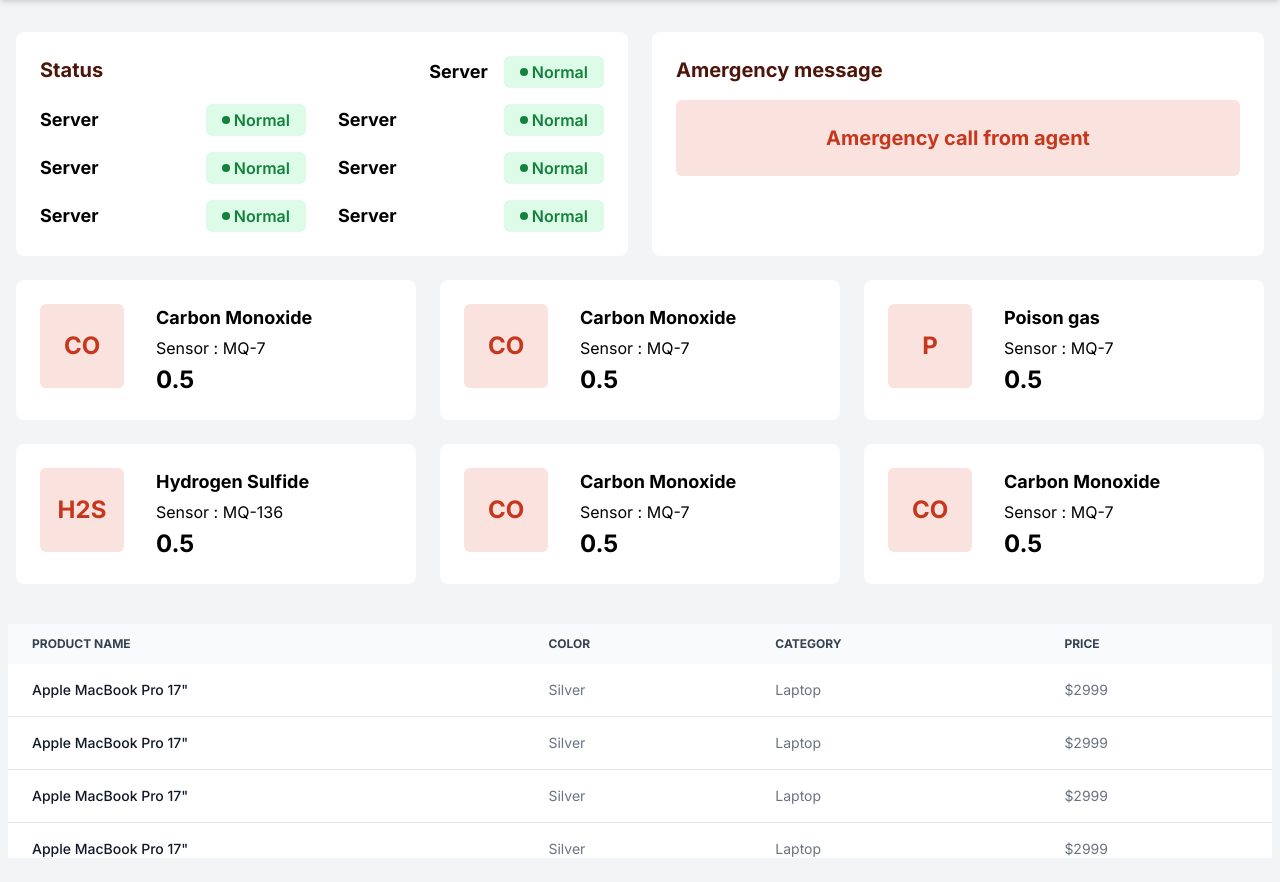
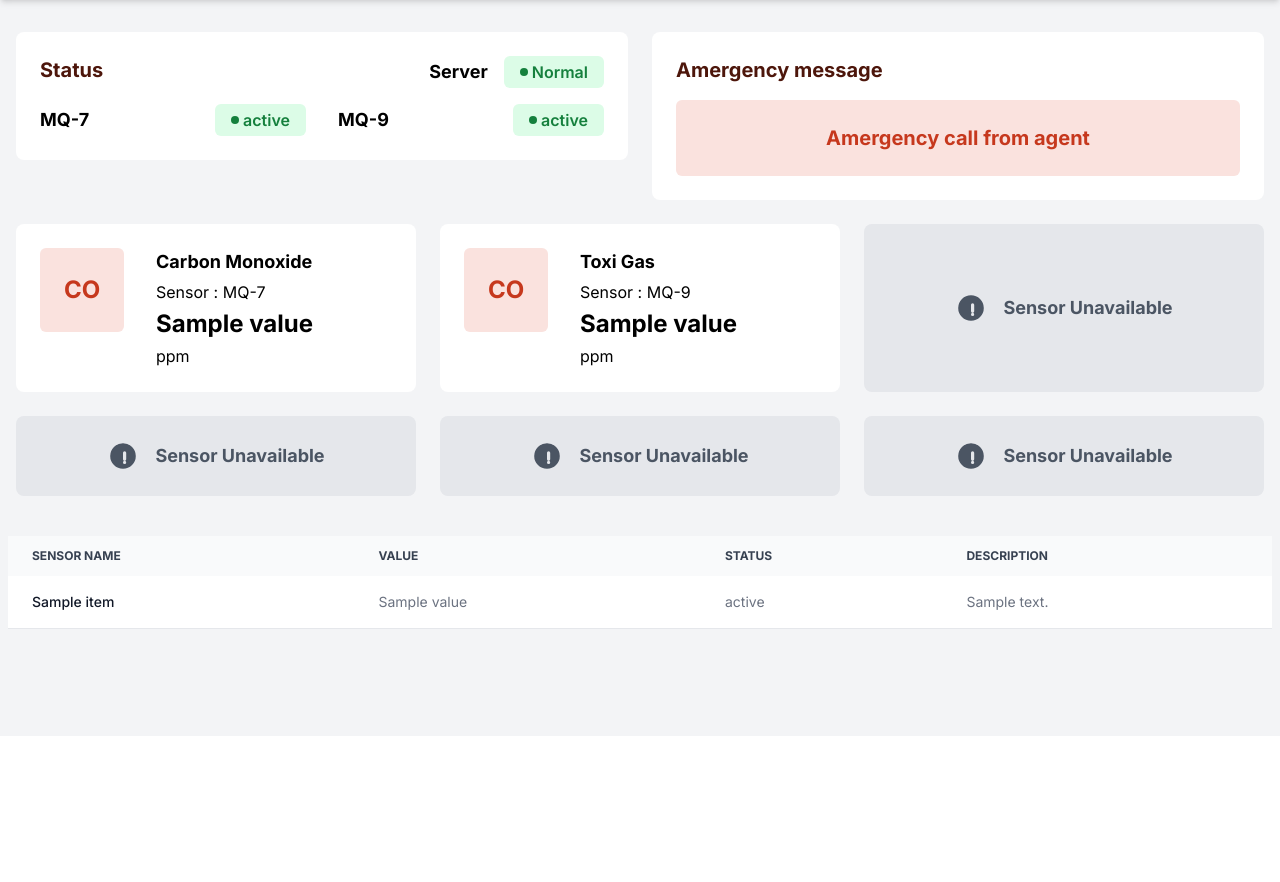
Before and after one commit to RiwRiwara/Firenitrix, a FastAPI app: template templates/index.html in a window 1280 px wide. Shown: the part 64-946 px from the top of the page. After the commit the page ends 693 px from the top, so only its background shows below. Run offline with FastAPI, Linux system fonts and the light colour scheme; the template is opened without the code that fills it: most values are stand-ins (such as "Sample title", 1, 10 or a date in 2020); parts of the project's set-up code (start-up, migrations or seed data) failed here and were passed over; some libraries are stand-ins or nearby versions.

```diff
--- a/main.py
+++ b/main.py
@@ -4,6 +4,8 @@ from fastapi.staticfiles import StaticFiles
 from fastapi.templating import Jinja2Templates
 from fastapi import Request
 from sensorApi import app as sensor_app
+from config.db import client
+
 
 app = FastAPI()
 app.mount("/static", StaticFiles(directory="static"), name="static")
@@ -11,7 +13,14 @@ templates = Jinja2Templates(directory="templates")
 
 @app.get("/", response_class=HTMLResponse)
 async def home(request: Request):
-    return templates.TemplateResponse("index.html", {"request": request})
+    allData = client['iot']['event'].find()
+    allData = list(allData)
+    lastSensorMq7 = client['iot']['event'].find({"sensor_name": "MQ7"}).sort([("created_at", -1)]).limit(1)
+    lastSensorMq7 = list(lastSensorMq7)[0]
+    lastSensorMq9 = client['iot']['event'].find({"sensor_name": "MQ9"}).sort([("created_at", -1)]).limit(1)
+    lastSensorMq9 = list(lastSensorMq9)[0]
+
+    return templates.TemplateResponse("index.html", {"request": request, "data": allData, "lastSensorMq7": lastSensorMq7, "lastSensorMq9": lastSensorMq9})
 
 # Mount the sensor API
 app.mount("/sensor", sensor_app)
--- a/sensorApi.py
+++ b/sensorApi.py
@@ -43,24 +43,8 @@ async def testDB():
     }
 
 
-@app.post("/event")
-async def create_event(event: Event):
-    db = client['iot']['event']
-    event_dict = {}
-    event_dict['sensor_name'] = event.sensor_name
-    event_dict['value'] = event.value
-    event_dict['status'] = event.status
-    event_dict['description'] = event.description
-    event_dict['created_at'] = datetime.now()
-    event_dict['updated_at'] = datetime.now()
-    result = db.insert_one(event_dict)
 
-    if result.inserted_id:
-        return {"message": "Event created successfully"}
-    else:
-        raise HTTPException(status_code=500, detail="Failed to create event")
-
-@app.get("/event/{sensor_name}/{status}/{value}/{description}/")
+@app.get("/event/{sensor_name}/{status}/{value}/{description}")
 async def get_event(sensor_name: str, status: str, value: float, description: str):
     db = client['iot']['event']
 
--- a/templates/index.html
+++ b/templates/index.html
@@ -16,6 +16,8 @@
             <h1 class="text-2xl font-bold text-primary-950">Firenitrix</h1>
         </div>
     </header>
+
+
 
     <section class="flex flex-col gap-2 my-4 p-2">
 
@@ -38,18 +40,30 @@
                     </div>
 
                     <div class="grid grid-cols-2 gap-y-4 gap-x-8">
-                        {% for item in range(6) %}
+
                         <div class="flex justify-between items-center ">
-                            <div class="text-lg font-bold">Server</div>
+                            <div class="text-lg font-bold">MQ-7</div>
                             <div
                                 class="flex flex-row items-center flex-nowarp gap-1  bg-green-100 px-4 py-1 rounded-md">
                                 <div class="w-2 h-2 bg-green-700 rounded-full"></div>
                                 <div class="font-semibold text-green-700">
-                                    Normal
+                                    {{lastSensorMq7.status }}
+
                                 </div>
                             </div>
                         </div>
-                        {% endfor %}
+                        <div class="flex justify-between items-center ">
+                            <div class="text-lg font-bold">MQ-9</div>
+                            <div
+                                class="flex flex-row items-center flex-nowarp gap-1  bg-green-100 px-4 py-1 rounded-md">
+                                <div class="w-2 h-2 bg-green-700 rounded-full"></div>
+                                <div class="font-semibold text-green-700">
+                                    {{lastSensorMq9.status }}
+
+                                </div>
+                            </div>
+                        </div>
+
                     </div>
 
                 </div>
@@ -69,7 +83,12 @@
                     <div class="flex flex-col gap-1">
                         <h2 class="text-lg font-bold">Carbon Monoxide</h2>
                         <h3>Sensor : MQ-7</h3>
-                        <h3 class="text-2xl font-bold">0.5</h3>
+                        <h3 class="text-2xl font-bold">
+                            {{lastSensorMq7.value }}
+                        </h3>
+                        <div>
+                            ppm
+                        </div>
                     </div>
                 </div>
 
@@ -79,54 +98,66 @@
                 <div class="bg-white p-6 rounded-lg flex flex-row flex-nowarp gap-y-4 gap-x-8">
                     <div class="bg-primary-200 text-primary-500 text-2xl font-bold rounded-md chemical-icon">CO</div>
                     <div class="flex flex-col gap-1">
-                        <h2 class="text-lg font-bold">Carbon Monoxide</h2>
-                        <h3>Sensor : MQ-7</h3>
-                        <h3 class="text-2xl font-bold">0.5</h3>
+                        <h2 class="text-lg font-bold">Toxi Gas</h2>
+                        <h3>Sensor : MQ-9</h3>
+                        <h3 class="text-2xl font-bold">
+                            {{lastSensorMq9.value}}
+                        </h3>
+                        <div>
+                            ppm
+                        </div>
                     </div>
                 </div>
 
             </div>
             <div class="col-span-2 p-2">
-                <div class="bg-white p-6 rounded-lg flex flex-row flex-nowarp gap-y-4 gap-x-8">
-                    <div class="bg-primary-200 text-primary-500 text-2xl font-bold rounded-md chemical-icon">P</div>
-                    <div class="flex flex-col gap-1">
-                        <h2 class="text-lg font-bold">Poison gas</h2>
-                        <h3>Sensor : MQ-7</h3>
-                        <h3 class="text-2xl font-bold">0.5</h3>
+                <div class="bg-gray-200 p-6 rounded-lg flex flex-row flex-nowarp justify-center items-center h-full">
+                    <div class="text-gray-600 mr-4">
+                        <svg xmlns="http://www.w3.org/2000/svg" class="h-8 w-8" viewBox="0 0 20 20" fill="currentColor">
+                            <path fill-rule="evenodd"
+                                d="M2 10a8 8 0 1116 0 8 8 0 01-16 0zm9-3a1 1 0 00-1 1v4a1 1 0 002 0V8a1 1 0 00-1-1zm0 6a1 1 0 100 2 1 1 0 000-2z"
+                                clip-rule="evenodd" />
+                        </svg>
                     </div>
+                    <h2 class="text-lg font-bold text-gray-600">Sensor Unavailable</h2>
                 </div>
 
             </div>
             <div class="col-span-2 p-2">
-                <div class="bg-white p-6 rounded-lg flex flex-row flex-nowarp gap-y-4 gap-x-8">
-                    <div class="bg-primary-200 text-primary-500 text-2xl font-bold rounded-md chemical-icon">H2S</div>
-                    <div class="flex flex-col gap-1">
-                        <h2 class="text-lg font-bold">Hydrogen Sulfide</h2>
-                        <h3>Sensor : MQ-136</h3>
-                        <h3 class="text-2xl font-bold">0.5</h3>
+                <div class="bg-gray-200 p-6 rounded-lg flex flex-row flex-nowarp justify-center items-center h-full">
+                    <div class="text-gray-600 mr-4">
+                        <svg xmlns="http://www.w3.org/2000/svg" class="h-8 w-8" viewBox="0 0 20 20" fill="currentColor">
+                            <path fill-rule="evenodd"
+                                d="M2 10a8 8 0 1116 0 8 8 0 01-16 0zm9-3a1 1 0 00-1 1v4a1 1 0 002 0V8a1 1 0 00-1-1zm0 6a1 1 0 100 2 1 1 0 000-2z"
+                                clip-rule="evenodd" />
+                        </svg>
                     </div>
+                    <h2 class="text-lg font-bold text-gray-600">Sensor Unavailable</h2>
+                </div>
+            </div>
+            <div class="col-span-2 p-2">
+                <div class="bg-gray-200 p-6 rounded-lg flex flex-row flex-nowarp justify-center items-center h-full">
+                    <div class="text-gray-600 mr-4">
+                        <svg xmlns="http://www.w3.org/2000/svg" class="h-8 w-8" viewBox="0 0 20 20" fill="currentColor">
+                            <path fill-rule="evenodd"
+                                d="M2 10a8 8 0 1116 0 8 8 0 01-16 0zm9-3a1 1 0 00-1 1v4a1 1 0 002 0V8a1 1 0 00-1-1zm0 6a1 1 0 100 2 1 1 0 000-2z"
+                                clip-rule="evenodd" />
+                        </svg>
+                    </div>
+                    <h2 class="text-lg font-bold text-gray-600">Sensor Unavailable</h2>
                 </div>
 
             </div>
             <div class="col-span-2 p-2">
-                <div class="bg-white p-6 rounded-lg flex flex-row flex-nowarp gap-y-4 gap-x-8">
-                    <div class="bg-primary-200 text-primary-500 text-2xl font-bold rounded-md chemical-icon">CO</div>
-                    <div class="flex flex-col gap-1">
-                        <h2 class="text-lg font-bold">Carbon Monoxide</h2>
-                        <h3>Sensor : MQ-7</h3>
-                        <h3 class="text-2xl font-bold">0.5</h3>
+                <div class="bg-gray-200 p-6 rounded-lg flex flex-row flex-nowarp justify-center items-center">
+                    <div class="text-gray-600 mr-4">
+                        <svg xmlns="http://www.w3.org/2000/svg" class="h-8 w-8" viewBox="0 0 20 20" fill="currentColor">
+                            <path fill-rule="evenodd"
+                                d="M2 10a8 8 0 1116 0 8 8 0 01-16 0zm9-3a1 1 0 00-1 1v4a1 1 0 002 0V8a1 1 0 00-1-1zm0 6a1 1 0 100 2 1 1 0 000-2z"
+                                clip-rule="evenodd" />
+                        </svg>
                     </div>
-                </div>
-
-            </div>
-            <div class="col-span-2 p-2">
-                <div class="bg-white p-6 rounded-lg flex flex-row flex-nowarp gap-y-4 gap-x-8">
-                    <div class="bg-primary-200 text-primary-500 text-2xl font-bold rounded-md chemical-icon">CO</div>
-                    <div class="flex flex-col gap-1">
-                        <h2 class="text-lg font-bold">Carbon Monoxide</h2>
-                        <h3>Sensor : MQ-7</h3>
-                        <h3 class="text-2xl font-bold">0.5</h3>
-                    </div>
+                    <h2 class="text-lg font-bold text-gray-600">Sensor Unavailable</h2>
                 </div>
 
             </div>
@@ -141,34 +172,34 @@
                 <thead class="text-xs text-gray-700 uppercase bg-gray-50 dark:bg-gray-700 dark:text-gray-400">
                     <tr>
                         <th scope="col" class="px-6 py-3">
-                            Product name
+                            Sensor Name
                         </th>
                         <th scope="col" class="px-6 py-3">
-                            Color
+                            Value
                         </th>
                         <th scope="col" class="px-6 py-3">
-                            Category
+                            Status
                         </th>
                         <th scope="col" class="px-6 py-3">
-                            Price
+                            Description
                         </th>
                     </tr>
                 </thead>
                 <tbody>
-                    {% for item in range(20) %}
+                    {% for item in data %}
 
                     <tr class="bg-white border-b dark:bg-gray-800 dark:border-gray-700">
                         <th scope="row" class="px-6 py-4 font-medium text-gray-900 whitespace-nowrap dark:text-white">
-                            Apple MacBook Pro 17"
+                            {{item.sensor_name}}
                         </th>
                         <td class="px-6 py-4">
-                            Silver
+                            {{item.value}}
                         </td>
                         <td class="px-6 py-4">
-                            Laptop
+                            {{item.status}}
                         </td>
                         <td class="px-6 py-4">
-                            $2999
+                            {{item.description}}
                         </td>
                     </tr>
 
```
Also changed, not shown: 2 other files.
